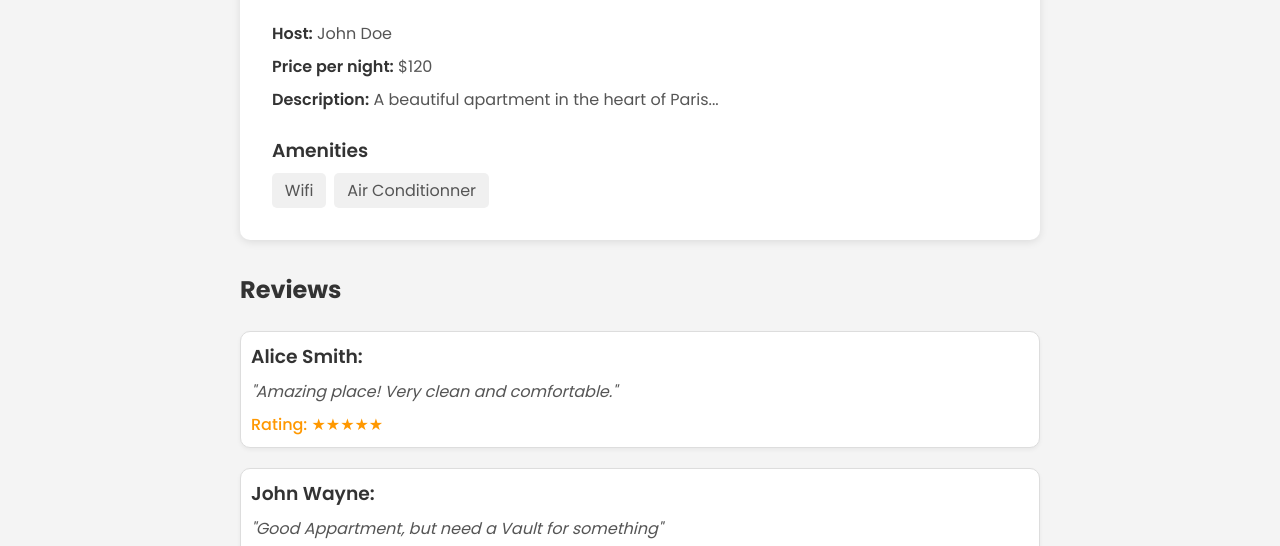
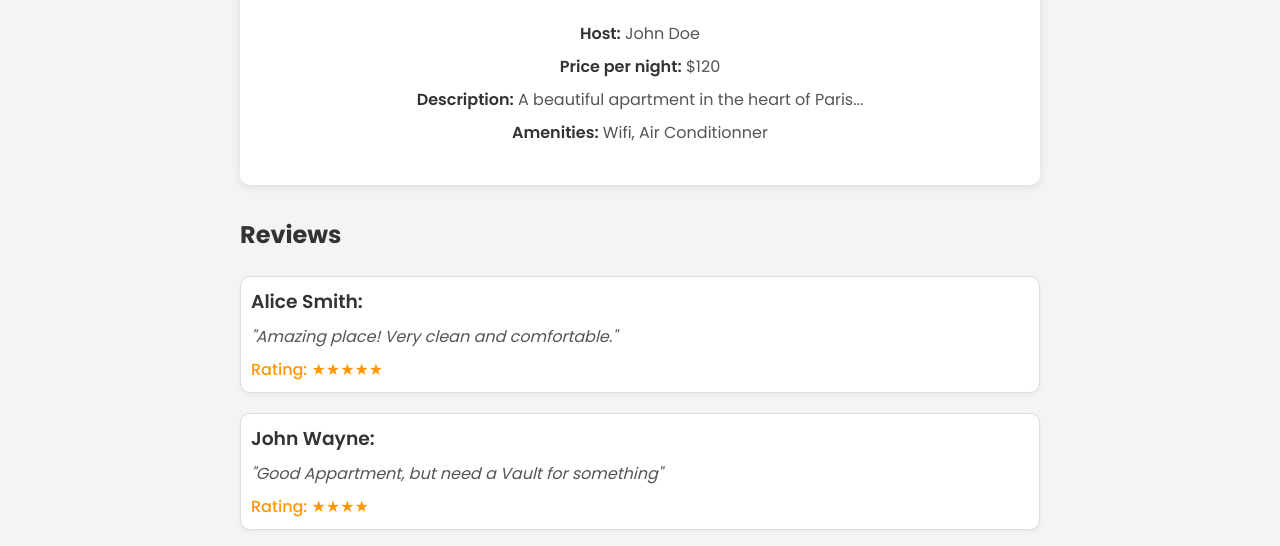
Before and after one commit to Krapaud/holbertonschool-hbnb, a plain HTML site: page part4/hbnb/app/static/place.html in a window 1280 px wide. Shown: the part 214-760 px from the top of the page. Drawn offline with Linux system fonts and the light colour scheme.

Commit message:
feat: simplify amenities display in place details; enhance text alignment in styles

```diff
--- a/part4/hbnb/app/static/place.html
+++ b/part4/hbnb/app/static/place.html
@@ -49,11 +49,7 @@
           <p><strong>Description:</strong> A beautiful apartment in the heart of Paris...</p>
 
           <!-- Amenities list -->
-          <h3>Amenities</h3>
-          <ul>
-            <li>Wifi</li>
-            <li>Air Conditionner</li>
-          </ul>
+          <p><strong>Amenities:</strong> Wifi, Air Conditionner</p>
         </div>
       </section>
 
--- a/part4/hbnb/app/static/styles.css
+++ b/part4/hbnb/app/static/styles.css
@@ -226,6 +226,7 @@ main {
   padding: 2rem;
   border-radius: 10px;
   box-shadow: 0 2px 8px rgba(0, 0, 0, 0.1);
+  text-align: center;
 }
 
 .place-info h1 {
@@ -239,34 +240,12 @@ main {
   margin: 0.5rem 0;
   color: #555;
   font-size: 1rem;
+  text-align: center;
 }
 
 .place-info p strong {
   color: #333;
   font-weight: 600;
-}
-
-.place-info h3 {
-  margin-top: 1.5rem;
-  margin-bottom: 0.5rem;
-  color: #333;
-  font-weight: 600;
-}
-
-/* Amenities List */
-.place-info ul {
-  list-style: none;
-  padding-left: 0;
-  display: flex;
-  flex-wrap: wrap;
-  gap: 0.5rem;
-}
-
-.place-info ul li {
-  background: #f0f0f0;
-  padding: 0.3rem 0.8rem;
-  border-radius: 5px;
-  color: #555;
 }
 
 /* ========================================
```
